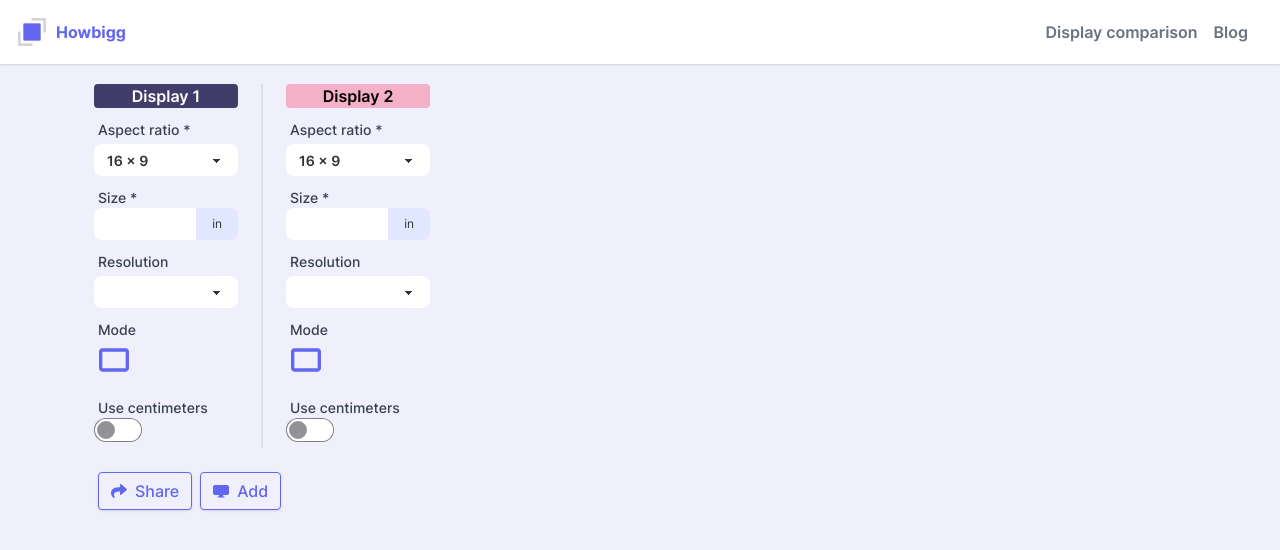
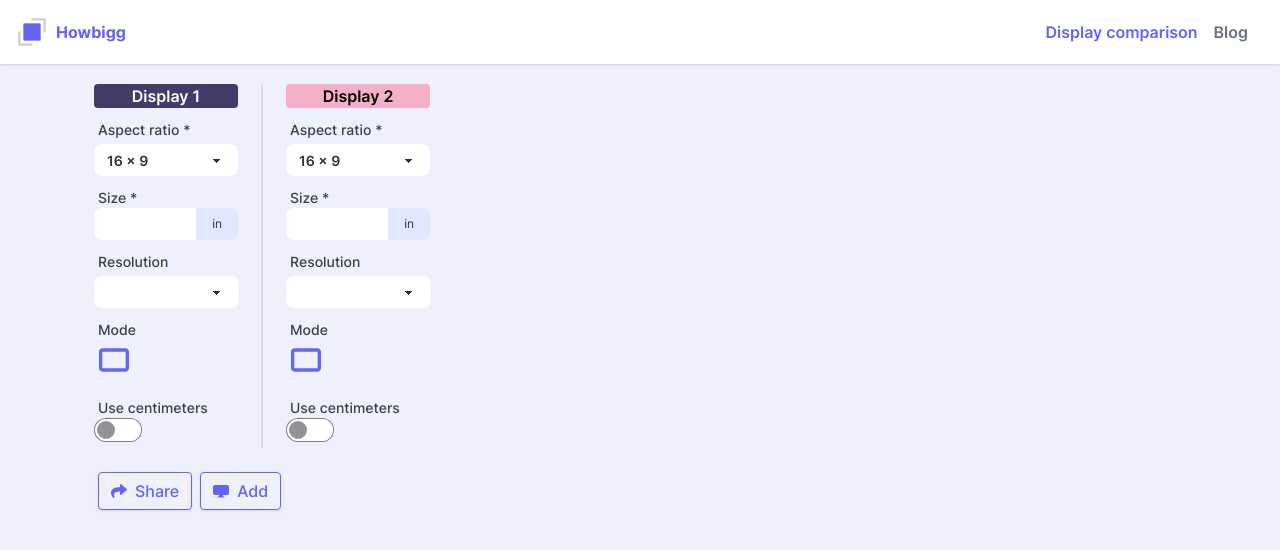
Before and after one commit to jacekobst1/howbigg, a Next.js app: page / in a window 1280 px wide. Shown: the top 550 px of the page. Built offline with nearby package versions, Linux system fonts and the light colour scheme.

Commit message:
Redirect /compare/displays to /

```diff
--- a/src/app/blog/page.tsx
+++ b/src/app/blog/page.tsx
@@ -11,6 +11,9 @@ export const metadata: Metadata = {
     title: "Blog",
     url: "/blog",
   },
+  twitter: {
+    title: "Blog",
+  },
 };
 
 export default function BlogPage() {
--- a/src/app/compare/display/layout.tsx
+++ /dev/null
@@ -1,13 +0,0 @@
-import React from "react";
-
-export const metadata = {
-  title: "Display comparison",
-};
-
-export default function CompareDisplayLayout({
-  children,
-}: {
-  children: React.ReactNode;
-}) {
-  return children;
-}
--- a/src/app/layout.tsx
+++ b/src/app/layout.tsx
@@ -6,15 +6,15 @@ import AnalyticsWrapper from "@/components/AnalyticsWrapper";
 import ToastContainerWrapper from "@/components/ToastContainerWrapper";
 import { Metadata } from "next";
 
-const title = "Howbigg";
+const title = {
+  default: "Howbigg",
+  template: "%s | Howbigg",
+};
 const description =
   "Are you looking for a new monitor? Or perhaps a television set? Compare their sizes first to see which one will suit you better!";
 
 export const metadata: Metadata = {
-  title: {
-    default: title,
-    template: "%s | Howbigg",
-  },
+  title: title,
   description: description,
   metadataBase: new URL("https://howbigg.com"),
   alternates: {
@@ -28,7 +28,7 @@ export const metadata: Metadata = {
     title: title,
     description: description,
     url: "/",
-    siteName: title,
+    siteName: title.default,
     locale: "en-US",
     type: "website",
     // TODO: add images
--- a/src/app/page.tsx
+++ b/src/app/page.tsx
@@ -1,4 +1,8 @@
 import CompareDisplayPage from "@/app/compare/display/page";
+
+export const metadata = {
+  title: "Display comparison | Howbigg",
+};
 
 export default function Home() {
   return <CompareDisplayPage />;
--- a/src/components/layout/Navigation.tsx
+++ b/src/components/layout/Navigation.tsx
@@ -5,12 +5,23 @@ import { usePathname } from "next/navigation";
 import clsxm from "@/lib/clsxm";
 
 const links: any[] = [
-  { href: "/compare/display", label: "Display comparison" },
+  { href: "/", label: "Display comparison" },
   { href: "/blog", label: "Blog" },
 ];
 
 export default function Navigation() {
   const pathname = usePathname();
+
+  function pathNameMatches(href: string) {
+    if (pathname === "/" && href === "/") {
+      return true;
+    }
+
+    if (href !== "/" && pathname?.includes(href)) {
+      return true;
+    }
+  }
+
   return (
     <nav className="text-gray-500 order-3 w-full md:w-auto md:order-2">
       <ul className="flex font-semibold">
@@ -20,7 +31,7 @@ export default function Navigation() {
               href={href}
               className={clsxm(
                 "hover:text-primary-400",
-                pathname?.includes(href) ? "text-primary-500" : ""
+                pathNameMatches(href) ? "text-primary-500" : ""
               )}
             >
               {label}
--- a/src/middleware.ts
+++ b/src/middleware.ts
@@ -2,9 +2,9 @@ import type { NextRequest } from "next/server";
 import { NextResponse } from "next/server";
 
 export function middleware(request: NextRequest) {
-  return NextResponse.redirect(new URL("/compare/display", request.url));
+  return NextResponse.redirect(new URL("/", request.url));
 }
 
 export const config = {
-  matcher: "/",
+  matcher: "/compare/display",
 };
```
